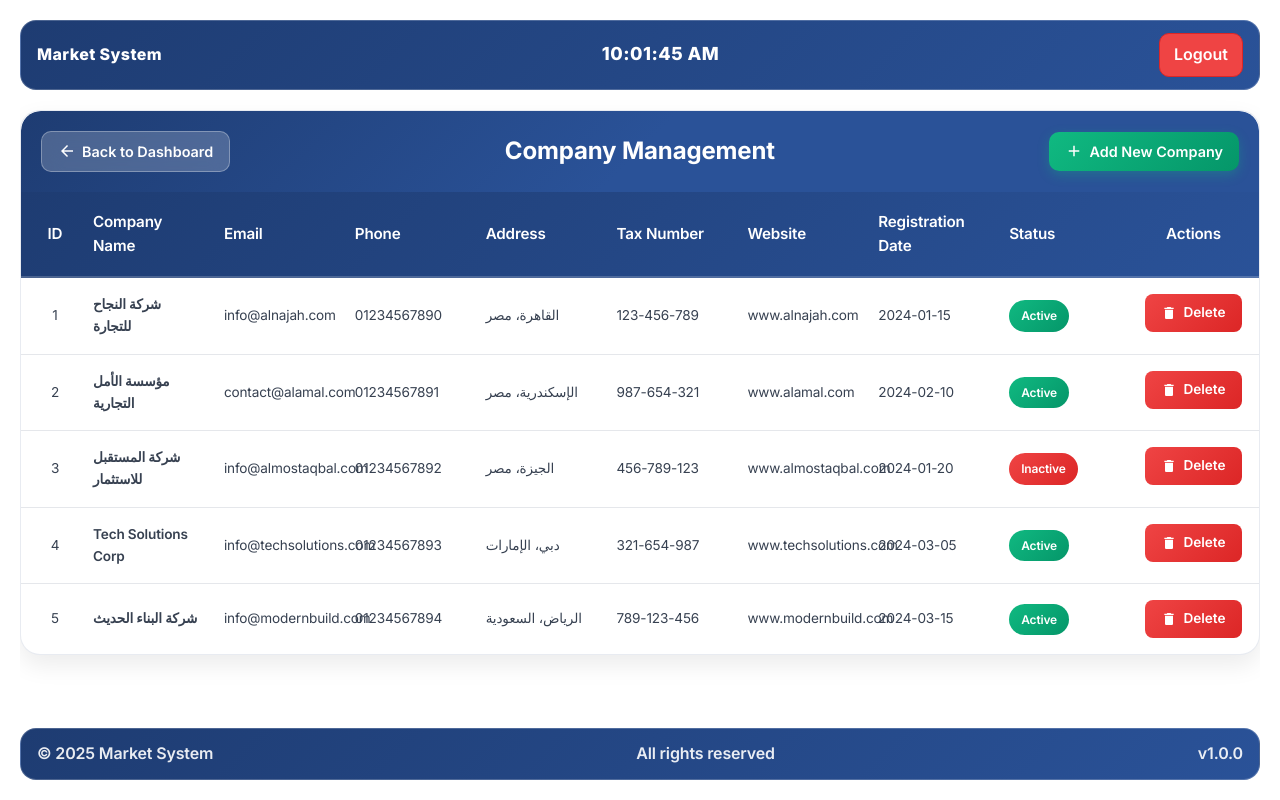
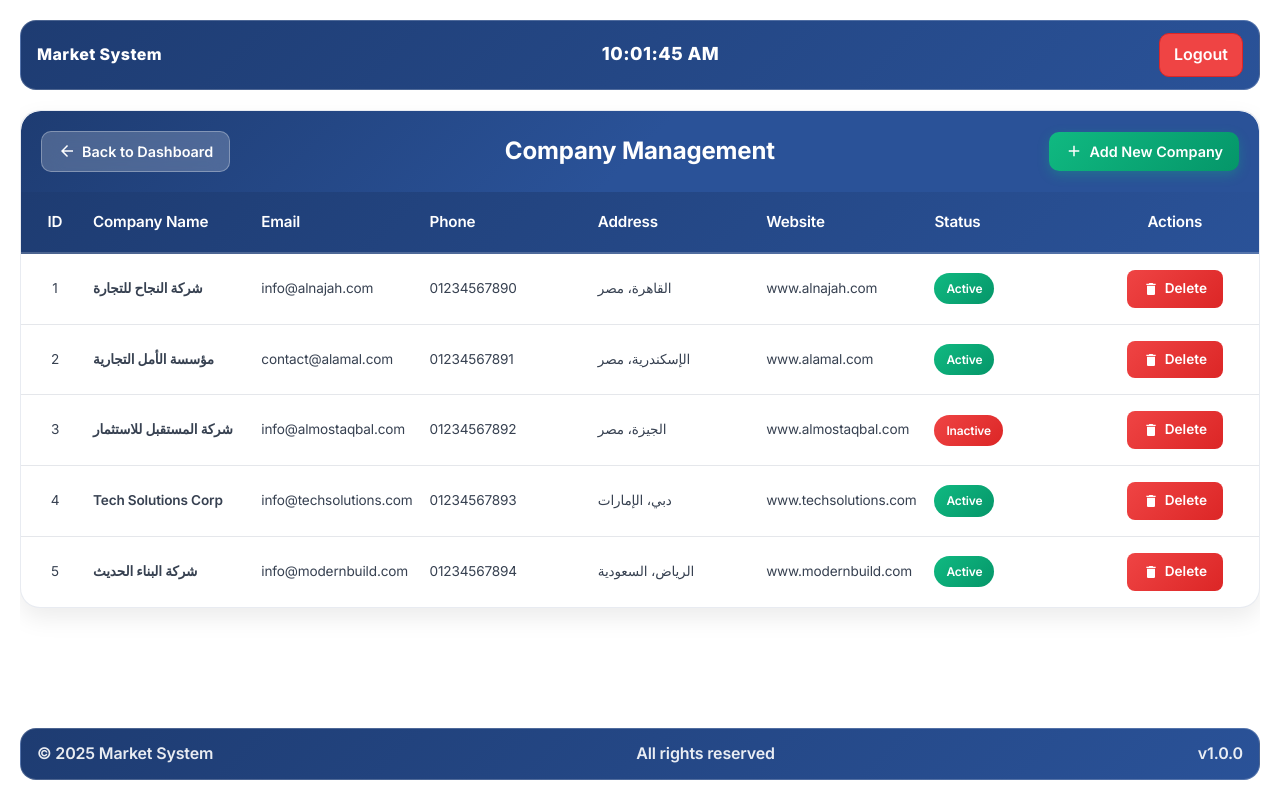
Before and after one commit to Ramiclovis/market-system, a React (Vite) app: page /companies in a window 1280 px wide. Built offline with nearby package versions, Linux system fonts and the light colour scheme.

Commit message:
Refactor CompaniesTable component by removing tax number and registration date fields from the state and UI, streamlining the data structure for company entries.

```diff
--- a/src/pages/companies/CompaniesTable.jsx
+++ b/src/pages/companies/CompaniesTable.jsx
@@ -15,10 +15,8 @@ function CompaniesTable() {
     email: "",
     phone: "",
     address: "",
-    taxNumber: "",
     website: "",
-    status: "Active",
-    registrationDate: ""
+    status: "Active"
   });
 
   const [companies, setCompanies] = useState([
@@ -28,10 +26,8 @@ function CompaniesTable() {
       email: "info@alnajah.com",
       phone: "01234567890",
       address: "القاهرة، مصر",
-      taxNumber: "123-456-789",
       website: "www.alnajah.com",
-      status: "Active",
-      registrationDate: "2024-01-15"
+      status: "Active"
     },
     {
       id: 2,
@@ -39,10 +35,8 @@ function CompaniesTable() {
       email: "contact@alamal.com",
       phone: "01234567891",
       address: "الإسكندرية، مصر",
-      taxNumber: "987-654-321",
       website: "www.alamal.com",
-      status: "Active",
-      registrationDate: "2024-02-10"
+      status: "Active"
     },
     {
       id: 3,
@@ -50,10 +44,8 @@ function CompaniesTable() {
       email: "info@almostaqbal.com",
       phone: "01234567892",
       address: "الجيزة، مصر",
-      taxNumber: "456-789-123",
       website: "www.almostaqbal.com",
-      status: "Inactive",
-      registrationDate: "2024-01-20"
+      status: "Inactive"
     },
     {
       id: 4,
@@ -61,10 +53,8 @@ function CompaniesTable() {
       email: "info@techsolutions.com",
       phone: "01234567893",
       address: "دبي، الإمارات",
-      taxNumber: "321-654-987",
       website: "www.techsolutions.com",
-      status: "Active",
-      registrationDate: "2024-03-05"
+      status: "Active"
     },
     {
       id: 5,
@@ -72,10 +62,8 @@ function CompaniesTable() {
       email: "info@modernbuild.com",
       phone: "01234567894",
       address: "الرياض، السعودية",
-      taxNumber: "789-123-456",
       website: "www.modernbuild.com",
-      status: "Active",
-      registrationDate: "2024-03-15"
+      status: "Active"
     }
   ]);
 
@@ -91,10 +79,8 @@ function CompaniesTable() {
       email: company.email,
       phone: company.phone,
       address: company.address,
-      taxNumber: company.taxNumber,
       website: company.website,
-      status: company.status,
-      registrationDate: company.registrationDate
+      status: company.status
     });
     setIsModalOpen(true);
   };
@@ -141,10 +127,8 @@ function CompaniesTable() {
       email: "",
       phone: "",
       address: "",
-      taxNumber: "",
       website: "",
-      status: "Active",
-      registrationDate: ""
+      status: "Active"
     });
   };
 
@@ -182,10 +166,8 @@ function CompaniesTable() {
                 email: newCompany.email,
                 phone: newCompany.phone,
                 address: newCompany.address,
-                taxNumber: newCompany.taxNumber,
                 website: newCompany.website,
-                status: newCompany.status,
-                registrationDate: newCompany.registrationDate
+                status: newCompany.status
               }
             : company
         )
@@ -205,10 +187,8 @@ function CompaniesTable() {
         email: newCompany.email,
         phone: newCompany.phone,
         address: newCompany.address,
-        taxNumber: newCompany.taxNumber,
         website: newCompany.website,
-        status: newCompany.status,
-        registrationDate: newCompany.registrationDate
+        status: newCompany.status
       };
 
       setCompanies(prevCompanies => [...prevCompanies, newCompanyData]);
@@ -258,9 +238,7 @@ function CompaniesTable() {
                 <th>Email</th>
                 <th>Phone</th>
                 <th>Address</th>
-                <th>Tax Number</th>
                 <th>Website</th>
-                <th>Registration Date</th>
                 <th>Status</th>
                 <th>Actions</th>
               </tr>
@@ -273,9 +251,7 @@ function CompaniesTable() {
                   <td className="company-email">{company.email}</td>
                   <td className="company-phone">{company.phone}</td>
                   <td className="company-address">{company.address}</td>
-                  <td>{company.taxNumber}</td>
                   <td className="company-website">{company.website}</td>
-                  <td>{company.registrationDate}</td>
                   <td>
                     <span className={`status ${company.status === "Active" ? "active" : "inactive"}`}>
                       {company.status}
@@ -397,24 +373,6 @@ function CompaniesTable() {
                 </div>
 
                 <div className="form-group">
-                  <label htmlFor="taxNumber">
-                    <svg viewBox="0 0 24 24" fill="currentColor">
-                      <path d="M14 2H6c-1.1 0-1.99.9-1.99 2L4 20c0 1.1.89 2 1.99 2H18c1.1 0 2-.9 2-2V8l-6-6zm2 16H8v-2h8v2zm0-4H8v-2h8v2zm-3-5V3.5L18.5 9H13z"/>
-                    </svg>
-                    <span>Tax Number</span>
-                  </label>
-                  <input
-                    type="text"
-                    id="taxNumber"
-                    name="taxNumber"
-                    value={newCompany.taxNumber}
-                    onChange={handleInputChange}
-                    placeholder="Enter tax number"
-                    required
-                  />
-                </div>
-
-                <div className="form-group">
                   <label htmlFor="website">
                     <svg viewBox="0 0 24 24" fill="currentColor">
                       <path d="M11.99 2C6.47 2 2 6.48 2 12s4.47 10 9.99 10C17.52 22 22 17.52 22 12S17.52 2 11.99 2zm6.93 6h-2.95c-.32-1.25-.78-2.45-1.38-3.56 1.84.63 3.37 1.91 4.33 3.56zM12 4.04c.83 1.2 1.48 2.53 1.91 3.96h-3.82c.43-1.43 1.08-2.76 1.91-3.96zM4.26 14C4.1 13.36 4 12.69 4 12s.1-1.36.26-2h3.38c-.08.66-.14 1.32-.14 2 0 .68.06 1.34.14 2H4.26zm.82 2h2.95c.32 1.25.78 2.45 1.38 3.56-1.84-.63-3.37-1.9-4.33-3.56zm2.95-8H5.08c.96-1.66 2.49-2.93 4.33-3.56C8.81 5.55 8.35 6.75 8.03 8zM12 19.96c-.83-1.2-1.48-2.53-1.91-3.96h3.82c-.43 1.43-1.08 2.76-1.91 3.96zM14.34 14H9.66c-.09-.66-.16-1.32-.16-2 0-.68.07-1.35.16-2h4.68c.09.65.16 1.32.16 2 0 .68-.07 1.34-.16 2zm.25 5.56c.6-1.11 1.06-2.31 1.38-3.56h2.95c-.96 1.65-2.49 2.93-4.33 3.56zM16.36 14c.08-.66.14-1.32.14-2 0-.68-.06-1.34-.14-2h3.38c.16.64.26 1.31.26 2s-.1 1.36-.26 2h-3.38z"/>
@@ -428,23 +386,6 @@ function CompaniesTable() {
                     value={newCompany.website}
                     onChange={handleInputChange}
                     placeholder="Enter website URL"
-                    required
-                  />
-                </div>
-
-                <div className="form-group">
-                  <label htmlFor="registrationDate">
-                    <svg viewBox="0 0 24 24" fill="currentColor">
-                      <path d="M19 3h-1V1h-2v2H8V1H6v2H5c-1.11 0-1.99.9-1.99 2L3 19c0 1.1.89 2 2 2h14c1.1 0 2-.9 2-2V5c0-1.1-.9-2-2-2zm0 16H5V8h14v11zM7 10h5v5H7z"/>
-                    </svg>
-                    <span>Registration Date</span>
-                  </label>
-                  <input
-                    type="date"
-                    id="registrationDate"
-                    name="registrationDate"
-                    value={newCompany.registrationDate}
-                    onChange={handleInputChange}
                     required
                   />
                 </div>
```
